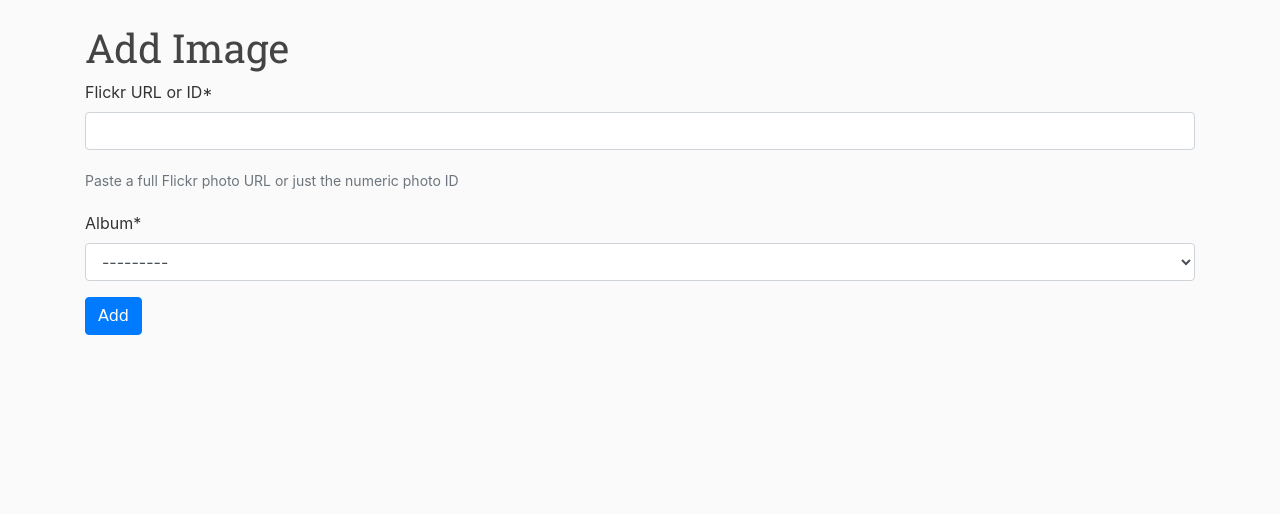
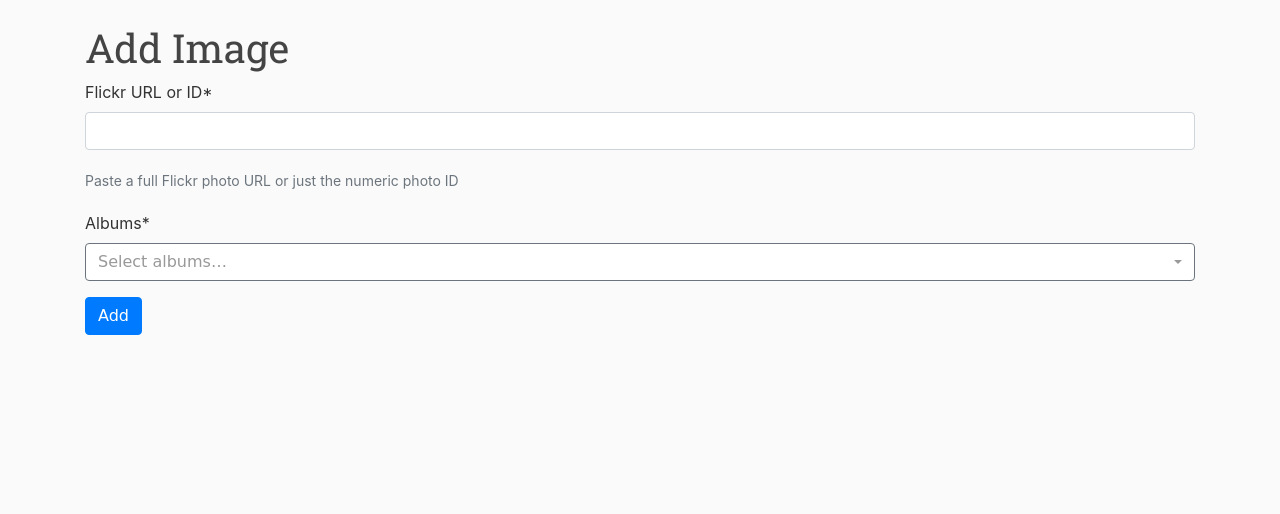
Before and after one commit to shacker/tangelo, a Django app: page /add/ in a window 1280 px wide. Shown: the part 56-570 px from the top of the page. Run offline with Django 4.2, Linux system fonts and the light colour scheme; a user stored in the database is signed in; tables that the repository leaves empty hold one stand-in row (values such as "Sample post"); parts of the project's set-up code (start-up, migrations or seed data) failed here and were passed over; some libraries are stand-ins or nearby versions; some web fonts are replaced.

Commit message:
Multi-album support and migration

```diff
--- a/gallery/forms.py
+++ b/gallery/forms.py
@@ -14,4 +14,12 @@ class AddImageForm(forms.Form):
         label="Flickr URL or ID",
         help_text="Paste a full Flickr photo URL or just the numeric photo ID",
     )
-    album = forms.ModelChoiceField(queryset=Album.objects.all().order_by("title"))
+    albums = forms.ModelMultipleChoiceField(
+        queryset=Album.objects.all().order_by("title"),
+        widget=forms.SelectMultiple(attrs={
+            "class": "selectpicker",
+            "data-live-search": "true",
+            "data-style": "btn-outline-secondary",
+            "title": "Select albums…",
+        }),
+    )
--- a/gallery/models.py
+++ b/gallery/models.py
@@ -77,10 +77,9 @@ class Image(TimeStampedModel):
         help_text="Datetime when image was captured, as reported by Flickr API.",
     )
 
-    album = models.ForeignKey(Album, on_delete=models.CASCADE)
+    albums = models.ManyToManyField(Album, blank=True, related_name="images")
 
-    # Since an image can belong to more than one category, album_order is ambiguous when
-    # image is in multiple categories, but letting that slide for now...
+    # album_order is ambiguous when image is in multiple albums, but letting that slide...
     album_order = models.IntegerField(
         help_text="Controls ordering of image within albums, and next/prev links.",
         blank=True,  # but not null=True!
@@ -181,21 +180,19 @@ class Image(TimeStampedModel):
         return embed_url
 
     def get_prev_next_ids(self):
-        """Given an Image instance, finds the previous and next
-            Image IDs in an album, based on `taken` (date taken).
-            n.b. Originally written to order by manual `album_order`
-            but decided I preferred simple auto date ordering to keep things fresh.
+        """Finds prev/next image IDs in the first album this image belongs to.
 
-        Returns:
-            {"prev": prev_id, "next": next_id}
-            Either of these can be None if there is no previous or next.
+        Returns: {"prev": prev_id, "next": next_id} — either can be None.
         """
 
         next_id = None
         prev_id = None
 
-        # Start with a queryset of all images in this image's album, except self
-        qs = Image.objects.filter(album=self.album).exclude(flickr_id=self.flickr_id)
+        album = self.albums.first()
+        if album is None:
+            return {"prev": None, "next": None}
+
+        qs = Image.objects.filter(albums=album).exclude(flickr_id=self.flickr_id)
 
         next_id_qs = qs.filter(taken__lt=self.taken).order_by("-taken")
         if next_id_qs.exists():
--- a/gallery/views.py
+++ b/gallery/views.py
@@ -27,7 +27,7 @@ def home(request):
 def album(request, slug: str):
     """Show about text and array of image thumbnails in this album"""
     album = get_object_or_404(Album, slug=slug)
-    images = Image.objects.filter(album=album).order_by("-taken")
+    images = Image.objects.filter(albums=album).order_by("-taken")
 
     # For Responsive Image Grid, we will always have four columns, but need to arrange the image set
     # in rows, respecting album image order left to right. So we set up four lists - one for each column.
@@ -131,7 +131,7 @@ def add_image(request):
         form = AddImageForm(request.POST)
         if form.is_valid():
             raw = form.cleaned_data["flickr_url"].strip()
-            album = form.cleaned_data["album"]
+            albums = form.cleaned_data["albums"]
 
             match = re.search(r"flickr\.com/photos/[^/]+/(\d+)", raw)
             if not match:
@@ -140,8 +140,9 @@ def add_image(request):
             if match:
                 flickr_id = int(match.group(1))
                 try:
-                    img = Image(flickr_id=flickr_id, album=album)
+                    img = Image(flickr_id=flickr_id)
                     img.save()
+                    img.albums.set(albums)
                     return redirect(reverse("image", kwargs={"flickr_id": flickr_id}))
                 except Exception as e:
                     error = str(e)
--- a/tangelo/templates/add_image.html
+++ b/tangelo/templates/add_image.html
@@ -1,9 +1,11 @@
 {% extends 'base.html' %}
-{% load crispy_forms_tags %}
+{% load crispy_forms_tags static %}
 
 {% block title %}{{ block.super }} - Add Image{% endblock title %}
 
 {% block content %}
+
+  <link rel="stylesheet" href="https://cdn.jsdelivr.net/npm/bootstrap-select@1.13.18/dist/css/bootstrap-select.min.css">
 
   <h1>Add Image</h1>
 
@@ -18,3 +20,8 @@
   </form>
 
 {% endblock content %}
+
+{% block extra_js %}
+  <script src="https://cdn.jsdelivr.net/npm/bootstrap-select@1.13.18/dist/js/bootstrap-select.min.js"></script>
+  <script>$('.selectpicker').selectpicker();</script>
+{% endblock extra_js %}
--- a/tangelo/templates/image.html
+++ b/tangelo/templates/image.html
@@ -49,7 +49,7 @@
       {{ img_data.description|safe }}<br />
     {% endif %}
     <small>
-      In <a href="{% url 'album' img.album.slug %}">{{ img.album.title }}</a>.
+      In {% for album in img.albums.all %}<a href="{% url 'album' album.slug %}">{{ album.title }}</a>{% if not forloop.last %}, {% endif %}{% endfor %}.
       Taken: {{ img.taken|date }}
     </small>
   </p>
```
Also changed, not shown: gallery/admin.py (+22 -3 lines), gallery/migrations/0006_image_albums.py (added), gallery/migrations/0007_copy_album_fk_to_m2m.py (added), gallery/migrations/0008_remove_image_album_fk.py (added).
